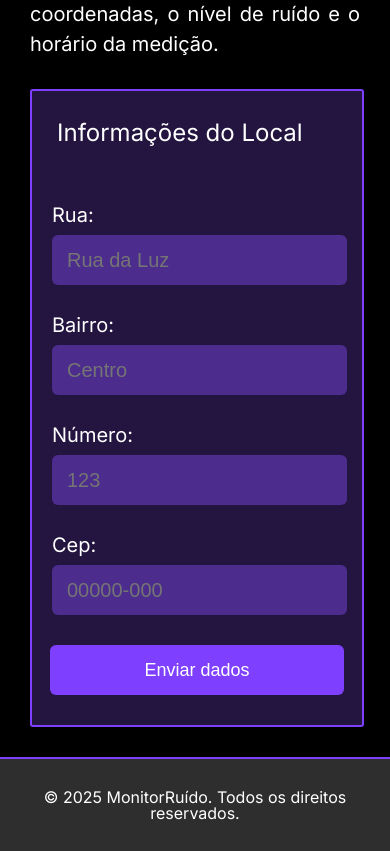
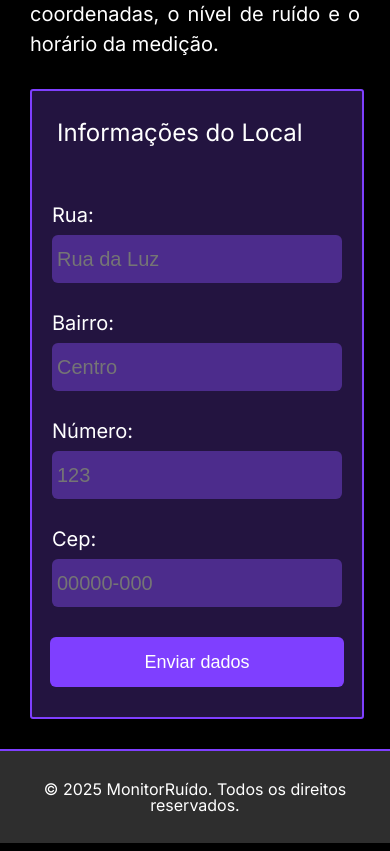
Before and after one commit to kallebyalencar/projeto-dashboard-pi, a PHP site: page / in a window 390 px wide. Shown: the part 573-1424 px from the top of the page. Run offline with PHP 8.4, Linux system fonts and the light colour scheme.

Commit message:
ajustes de responsividade para suportar todos os tamanhos de tela

```diff
--- a/assets/css/responsive.css
+++ b/assets/css/responsive.css
@@ -122,4 +122,12 @@
 }
 
 /* xs */
-@media (max-width: 475px) {}
+@media (max-width: 475px) {
+    .contact-form {
+        width: 100%;
+    }
+
+    .item-form input {
+        padding: 0 5px;
+    }
+}
--- a/assets/css/style.css
+++ b/assets/css/style.css
@@ -154,8 +154,7 @@ main {
     border-radius: 6px;
     border:none;
     font-size: 20px;
-    padding-left: 15px;
-    padding-right: 15px;
+    padding: 0 15px;
     background-color: #8B52FD66;
     color: white;
 
```
